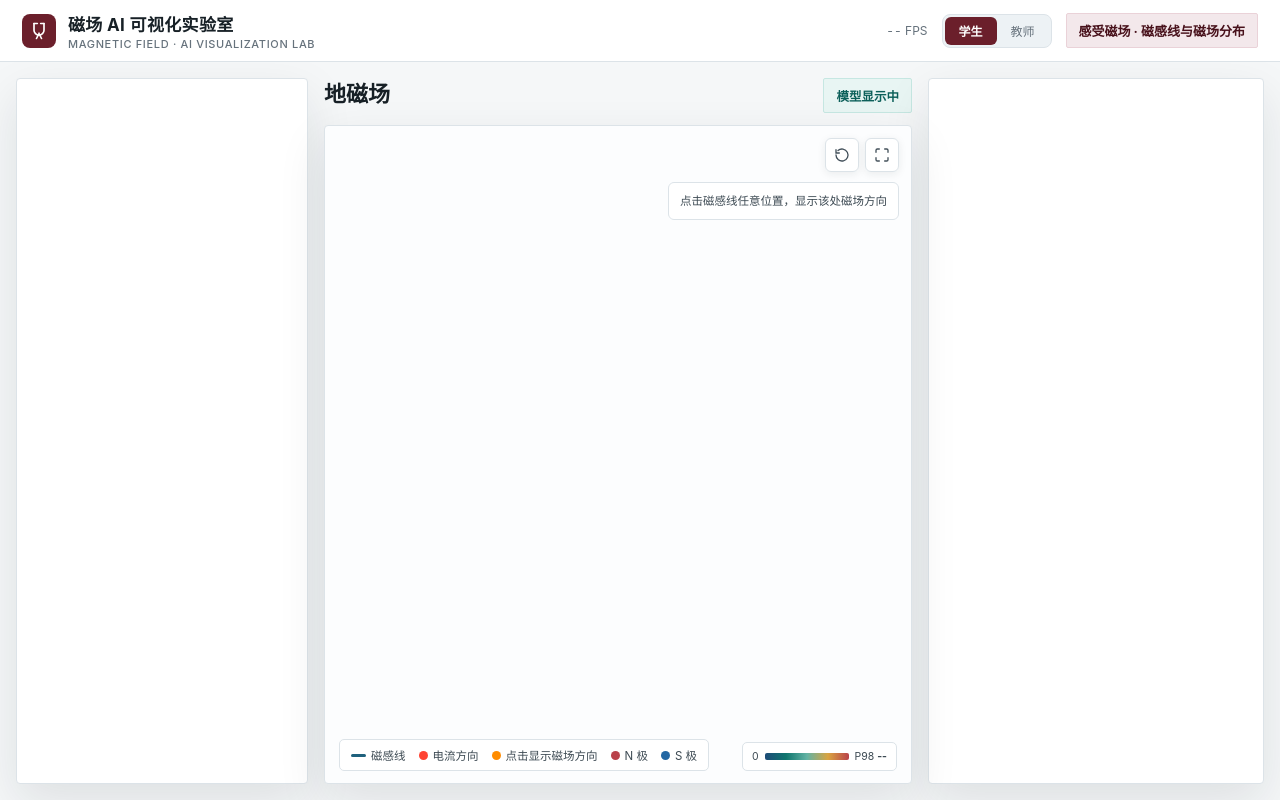
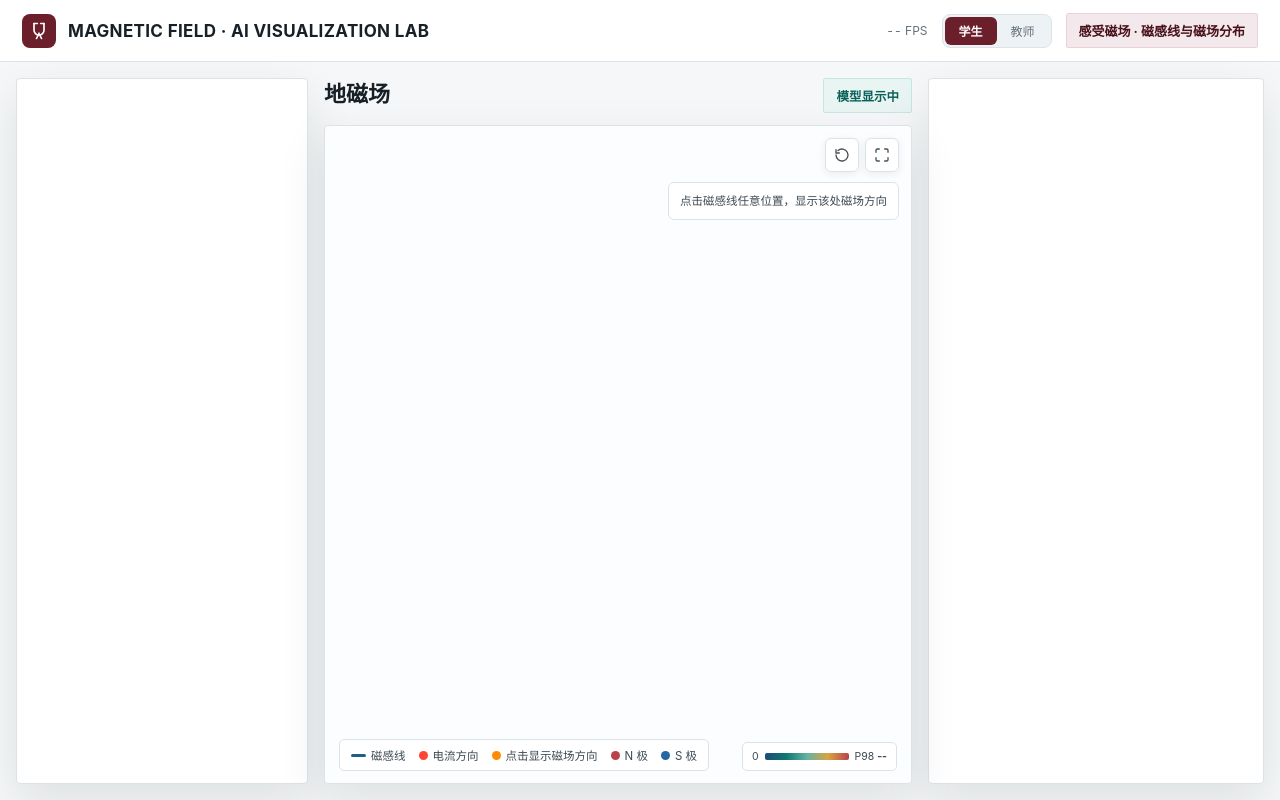
Before and after one commit to qinchenye/magnetic-field-visualization, a website: page index.html in a window 1280 px wide. Drawn offline with nearby package versions, Linux system fonts and the light colour scheme.

Commit message:
Add files via upload

```diff
--- a/index.html
+++ b/index.html
@@ -3,7 +3,7 @@
 <head>
 <meta charset="UTF-8">
 <meta name="viewport" content="width=device-width, initial-scale=1.0">
-<title>磁场 AI 可视化实验室</title>
+<title>磁感线可视化实验室</title>
 <style>
 :root {
   color-scheme: light;
@@ -270,7 +270,7 @@ select {
         <path d="M6 3v8a6 6 0 0 0 12 0V3"/><path d="M6 3h4M14 3h4"/><path d="M9 21l3-6 3 6"/>
       </svg>
     </div>
-    <div class="brand-subtitle">磁场 AI 可视化实验室<small>MAGNETIC FIELD · AI VISUALIZATION LAB</small></div>
+    <div class="brand-subtitle"磁感线可视化实验室<small>MAGNETIC FIELD · AI VISUALIZATION LAB</small></div>
   </div>
   <div class="topbar-right">
     <span class="fps" id="fps">-- FPS</span>
```
